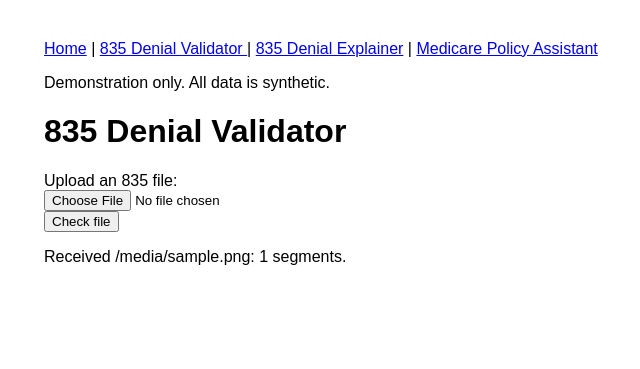
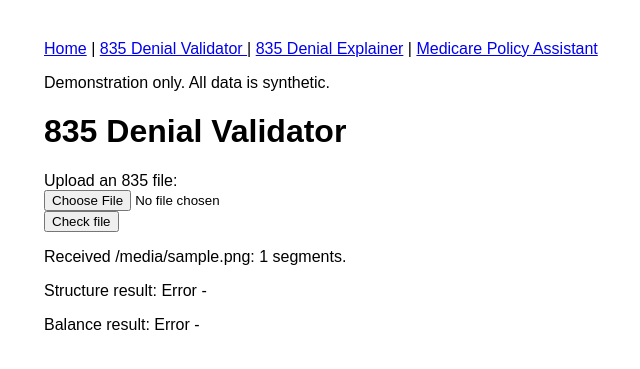
Before and after one commit to wkwako/healthcare-ai-tools, a FastAPI app: template templates/denial-validator.html in a window 1280 px wide. Shown: the top 369 px of the page, without its empty margins (246-886 px from the left). Run offline with FastAPI, Linux system fonts and the light colour scheme; the template is opened without the code that fills it: most values are stand-ins (such as "Sample title", 1, 10 or a date in 2020); parts of the project's set-up code (start-up, migrations or seed data) failed here and were passed over.

Commit message:
adding status messages for user

```diff
--- a/denial_validator.py
+++ b/denial_validator.py
@@ -122,7 +122,8 @@ def balance_check(segments):
             plb_total = 0
 
         elif elements[0] == "BPR":
-            bpr_amount = Decimal(elements[2])
+            if len(elements) >= 3:
+                bpr_amount = Decimal(elements[2])
 
         elif elements[0] == "CLP":
             #payment found
--- a/main.py
+++ b/main.py
@@ -36,13 +36,16 @@ async def check_835(request: Request, file: UploadFile=File(...)):
     segments = get_segments(text)
 
     #ISA/IEA, GS/GE, ST/SE envelope check
-    result, err_msg = structure_check(segments)
-    print (result, err_msg)
+    structure_result, structure_err_msg = structure_check(segments)
+    balance_result, balance_err_msg = balance_check(segments)
 
-    #info_dict = create_info_dict(segments)
-    #print (info_dict)
-    #print (get_element("CLP", 1, info_dict))
 
-    info = {"filename": file.filename, "segment_count": len(segments)}
+
+    info = {"filename": file.filename,
+            "segment_count": len(segments),
+            "structure_result": structure_result,
+            "structure_err_msg": structure_err_msg,
+            "balance_result": balance_result,
+            "balance_err_msg": balance_err_msg}
 
     return templates.TemplateResponse(request, "denial-validator.html", info)
--- a/templates/denial-validator.html
+++ b/templates/denial-validator.html
@@ -14,6 +14,19 @@
 
 {% if filename %}
 <p>Received {{ filename }}: {{ segment_count }} segments.</p>
+
+  {% if structure_result %}
+  <p>Structure result: OK</p>
+  {% else %}
+  <p>Structure result: Error - {{ structure_err_msg }}</p>
+  {% endif %}
+
+  {% if balance_result %}
+  <p>Balance result: OK</p>
+  {% else %}
+  <p>Balance result: Error - {{ balance_err_msg }}</p>
+  {% endif %}
+
 {% endif %}
 
 {% endblock %}
```
Also changed, not shown: 1 other file.
